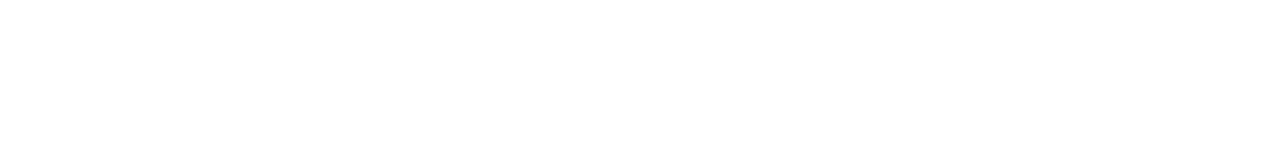
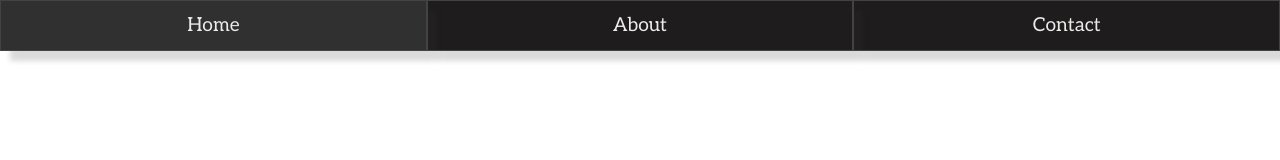
Before and after one commit to dselmer/dselmer.github.io, a plain HTML site: page index.html in a window 1280 px wide. Drawn offline with Linux system fonts and the light colour scheme.

Commit message:
first attemp at nav bar 3-8-2024

```diff
--- a/css/main.css
+++ b/css/main.css
@@ -0,0 +1,83 @@
+*{
+    margin: 0;
+    padding: 0;
+    box-sizing: border-box;
+}
+
+.nav-barContainer{
+    display: flex;
+    flex-flow:column wrap;
+    justify-content:center ;
+    align-items:center;
+    list-style-type: none;
+    max-width:100%;
+    background-color: #1e1c1c;
+}
+
+.nav-links:link {
+    text-decoration: none;
+  }
+
+  .nav-links:visited {
+    text-decoration: none;
+  }
+
+  .nav-links:hover {
+
+background-color: #303030;
+
+
+  }
+
+  .nav-links:active {
+    text-decoration: none;
+
+  }
+
+.nav-links{
+    display: flex;
+    flex-flow:column wrap;
+    justify-content:center ;
+    align-items:center;
+    text-align: center;
+    min-width: 23.438rem;
+    width:100%;
+    max-width: 100%;
+    flex-grow: 1;
+    color:#ecebea;
+    box-shadow: 10px 10px 5px 0px rgba(56, 54, 54, 0.18);
+    border:1px solid #2e2d2d;
+    padding: 3.4% 0;
+    font-family: "Aleo", serif;
+    font-optical-sizing: auto;
+    font-style: normal;
+    font-size: 1rem;
+
+
+}
+
+@media (min-width: 380px) {
+
+  }
+
+@media (min-width: 1250px) {
+    .nav-barContainer{
+        display: flex;
+        flex-flow:row nowrap;
+        justify-content:space-evenly ;
+
+
+
+    }
+
+    .nav-links{
+
+        min-width: 100px;
+        color:#ecebea;
+        box-shadow: 10px 10px 5px 0px rgba(56, 54, 54, 0.18);
+        border:1px solid #444343;
+        padding: 1% 1%;
+        font-size: 1.2rem;
+
+    }
+  }
--- a/index.html
+++ b/index.html
@@ -5,8 +5,21 @@
     <meta name="viewport" content="width=device-width, initial-scale=1.0">
     <link rel="stylesheet" href="./css/main.css">
     <title>Rick and Morty</title>
+    <!-- fonts -->
+<link rel="preconnect" href="https://fonts.googleapis.com">
+<link rel="preconnect" href="https://fonts.gstatic.com" crossorigin>
+<link href="https://fonts.googleapis.com/css2?family=Aleo:ital,wght@0,100..900;1,100..900&display=swap" rel="stylesheet">
+
 </head>
 <body>
+    <div class="'parent-container">
+        <div class="nav-barContainer">
+            <a class="nav-links">Home</a>
+            <a class="nav-links">About</a>
+            <a class="nav-links">Contact</a>
+        </div>
+
+    </div>
 
 </body>
 </html>
```
